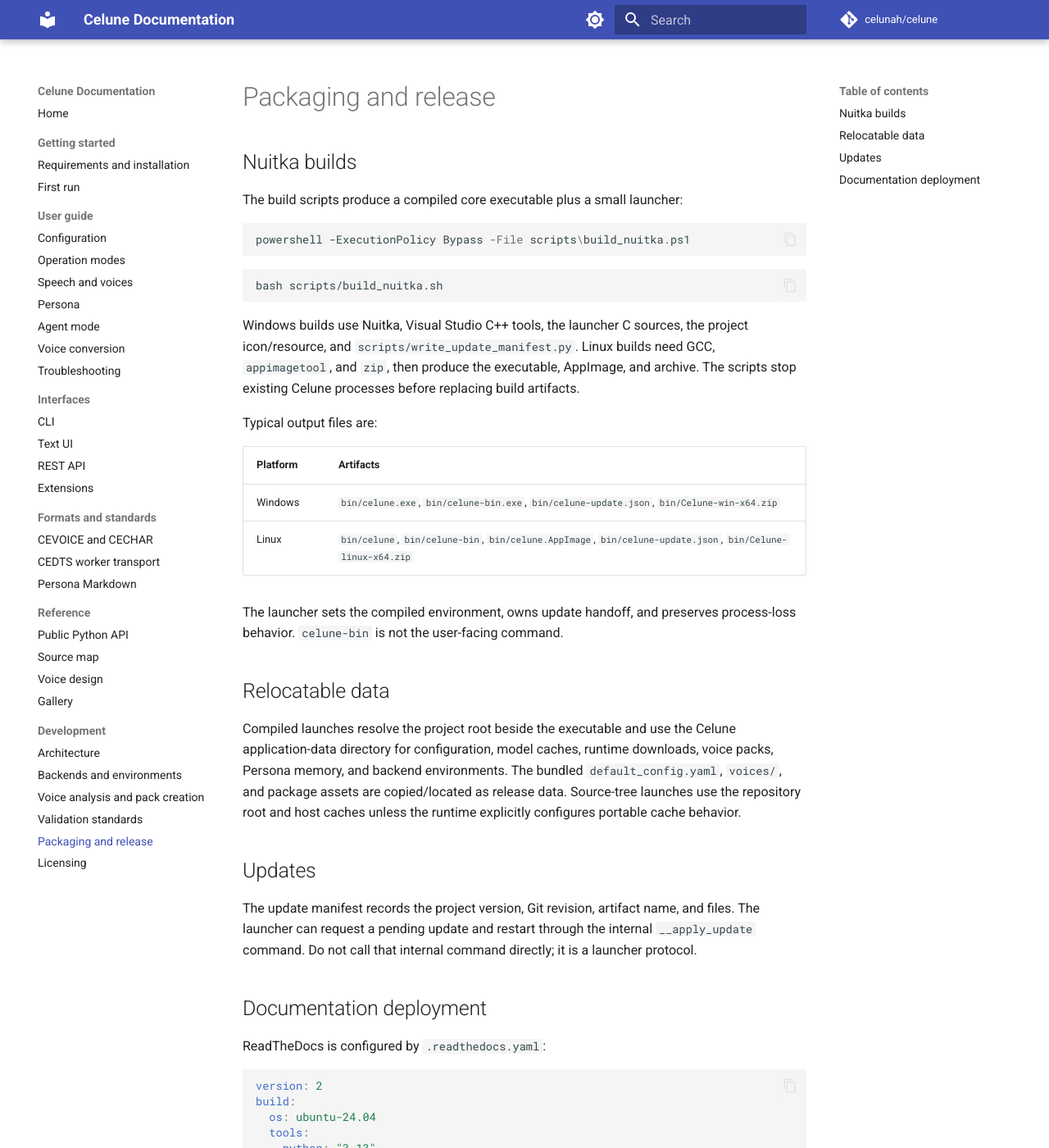
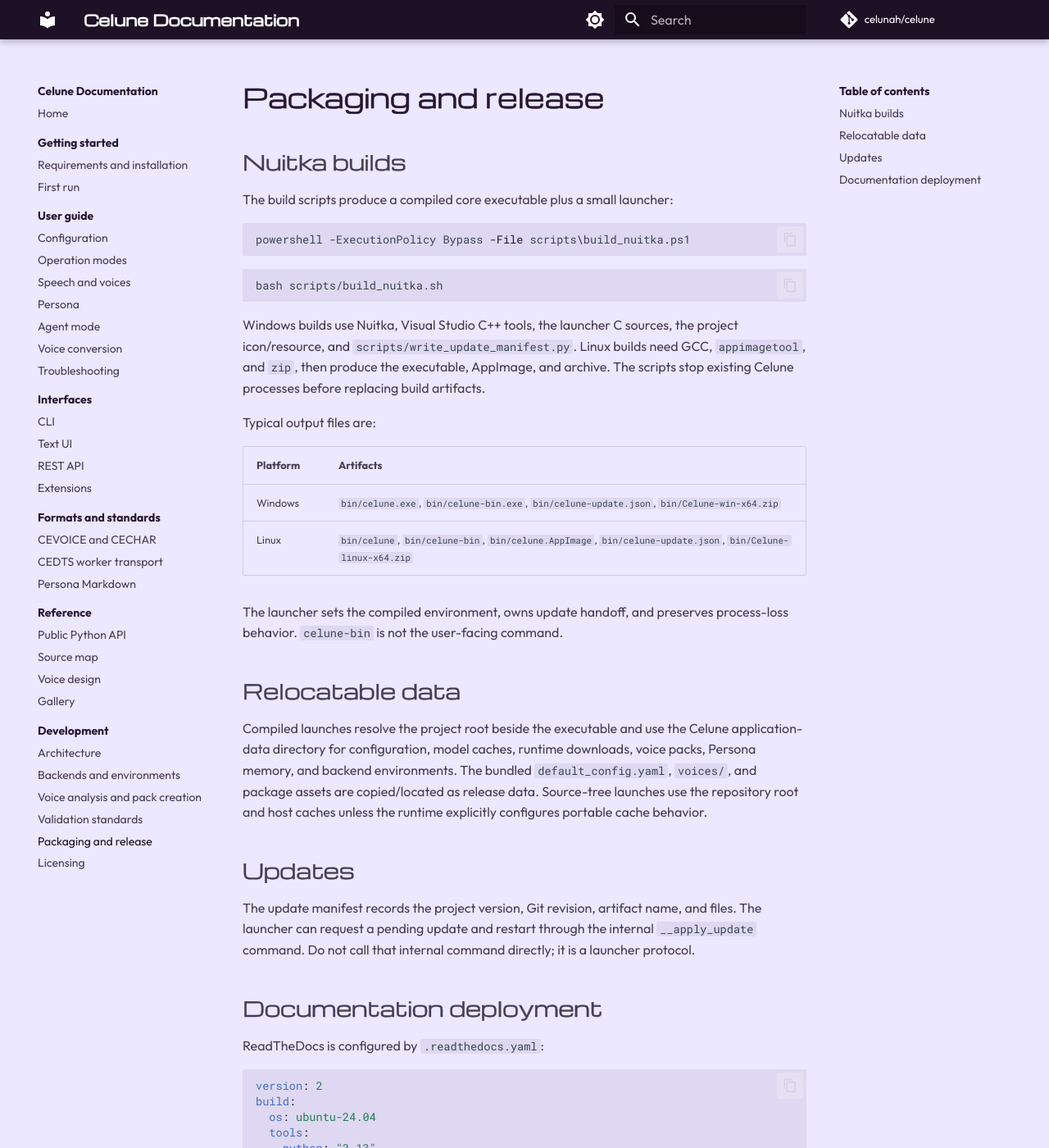
Before and after one commit to celunah/celune, an MkDocs documentation site: the page built from docs/development/packaging.md, in a window 1280 px wide and 1400 px high. Shown: the whole window at 82% size. Built offline with MkDocs 1.6.1 and Material for MkDocs 9.7.7, drawn with Linux system fonts in a browser that asks for light colours; comment, search, counter and statistics services are not loaded; some of the changed text lies outside the part shown.

Commit message:
docs: apply Celune web styling

```diff
--- /dev/null
+++ b/docs/assets/stylesheets/celune.css
@@ -0,0 +1,82 @@
+@import url("https://fonts.googleapis.com/css2?family=Michroma&family=Outfit:wght@100..900&display=swap");
+
+:root,
+[data-md-color-scheme="slate"] {
+  --celune-primary: #cebaff;
+  --celune-secondary: #a595cc;
+  --celune-accent: #7c7099;
+  --celune-foreground: #e2ceff;
+  --celune-background: #1d1826;
+  --celune-warning: #f0e68c;
+  --celune-error: #f07178;
+}
+
+[data-md-color-scheme="default"] {
+  --celune-primary: #33293f;
+  --celune-secondary: #281732;
+  --celune-accent: #1e1126;
+  --celune-foreground: #473d53;
+  --celune-background: #ece8ff;
+  --celune-warning: #6b5e00;
+  --celune-error: #7a1f24;
+}
+
+body,
+button,
+input {
+  font-family: Outfit, sans-serif;
+}
+
+body {
+  background-color: var(--celune-background);
+  color: var(--celune-foreground);
+}
+
+h1,
+h2,
+h3,
+h4,
+h5,
+h6,
+.md-header__title,
+.md-tabs__link {
+  font-family: Michroma, sans-serif;
+  font-weight: 700;
+  /* Michroma has no bold face; synthesize a compact display-weight emphasis. */
+  -webkit-text-stroke: 0.015em currentColor;
+}
+
+[data-md-color-scheme="slate"] {
+  --md-default-bg-color: var(--celune-background);
+  --md-default-fg-color: var(--celune-foreground);
+  --md-default-fg-color--light: var(--celune-secondary);
+  --md-primary-fg-color: var(--celune-background);
+  --md-primary-fg-color--light: var(--celune-secondary);
+  --md-primary-fg-color--dark: var(--celune-accent);
+  --md-accent-fg-color: var(--celune-primary);
+  --md-typeset-a-color: var(--celune-primary);
+  --md-code-bg-color: #281f33;
+}
+
+[data-md-color-scheme="default"] {
+  --md-default-bg-color: var(--celune-background);
+  --md-default-fg-color: var(--celune-foreground);
+  --md-default-fg-color--light: var(--celune-secondary);
+  --md-primary-fg-color: var(--celune-accent);
+  --md-primary-fg-color--light: var(--celune-secondary);
+  --md-primary-fg-color--dark: var(--celune-background);
+  --md-accent-fg-color: var(--celune-primary);
+  --md-typeset-a-color: var(--celune-accent);
+  --md-code-bg-color: #dfd8f2;
+}
+
+.md-typeset a:hover,
+.md-nav__link:is(:focus, :hover),
+.md-tabs__link:is(:focus, :hover) {
+  color: var(--celune-primary);
+}
+
+.md-typeset code,
+.md-typeset pre > code {
+  border-color: var(--celune-accent);
+}
--- a/docs/development/packaging.md
+++ b/docs/development/packaging.md
@@ -68,4 +68,6 @@
 `https://celune.readthedocs.io/en/latest/`. The repository's
 `.github/workflows/docs.yml` workflow builds the same MkDocs site in GitHub
 Actions for documentation changes, but it does not replace the ReadTheDocs
-incoming webhook.
+incoming webhook. The site loads the canonical palette from `celune/colors.py`
+into `docs/assets/stylesheets/celune.css` and uses Michroma for display text
+and Outfit for body text.
--- a/mkdocs.yml
+++ b/mkdocs.yml
@@ -6,6 +6,9 @@
 
 strict: true
 docs_dir: docs
+
+extra_css:
+  - assets/stylesheets/celune.css
 
 theme:
   name: material
```
